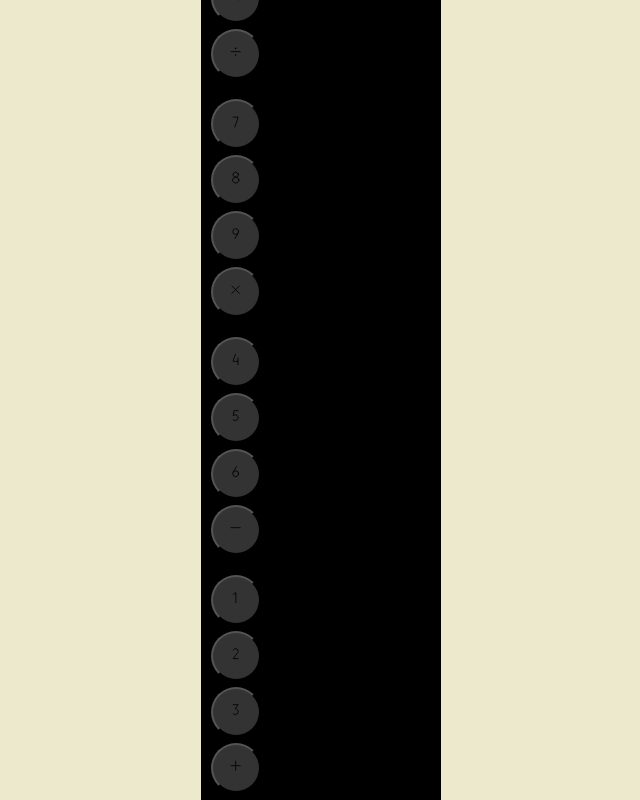
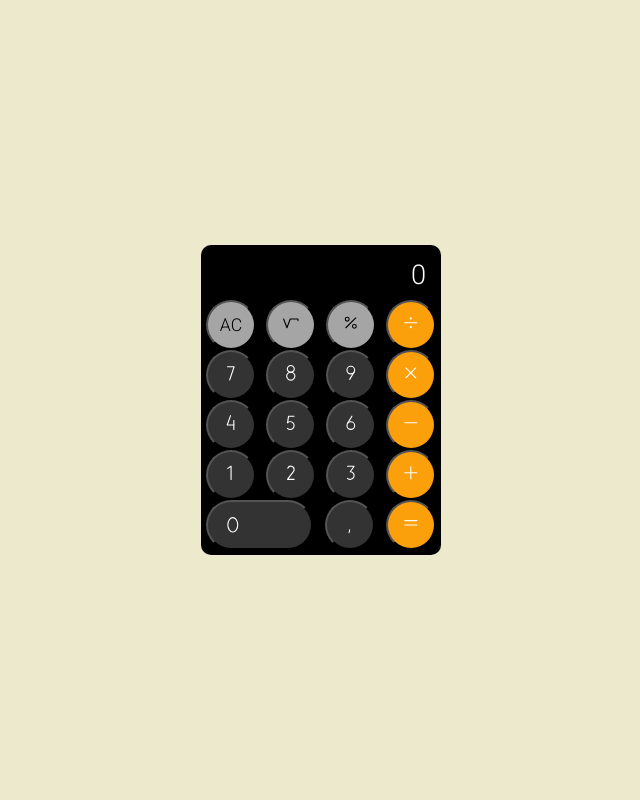
Before and after one commit to DouglasFloro/modal-calculator, a React (Vite) app: page / in a window 1280 px wide. Shown: the top 800 px of the page, without its empty margins (319-959 px from the left). Built offline with nearby package versions, Linux system fonts and the light colour scheme.

Commit message:
typing project

```diff
--- a/src/Calculator/index.tsx
+++ b/src/Calculator/index.tsx
@@ -14,161 +14,225 @@ import {
   NumberZero,
   Percent,
   Plus,
-  PlusMinus,
   Radical,
   X,
 } from 'phosphor-react';
 import * as S from './styles';
 
 export const Calculator: React.FC = () => {
-  const keyboardKey = [
+  const keyboardKey: {
+    line: {
+      isGrid: boolean;
+      buttons: {
+        id: number;
+        title: string | React.ReactNode;
+        value: string | number;
+        variant?: 'lg';
+        isColor: 'dark' | 'light' | 'orange';
+        colorFont: 'black' | 'white';
+      }[];
+    };
+  }[] = [
     {
-      line: [
+      line: {
+        isGrid: false,
+        buttons: [
           {
             id: 0,
             title: 'AC',
             value: 'clean',
-          isGrid: 'false',
+            variant: undefined,
+            isColor: 'light',
+            colorFont: 'black',
           },
 
           {
             id: 1,
             title: <Radical />,
             value: 'radical',
-          isGrid: 'false',
+            variant: undefined,
+            isColor: 'light',
+            colorFont: 'black',
           },
 
           {
             id: 2,
             title: <Percent />,
             value: 'percent',
-          isGrid: 'false',
+            variant: undefined,
+            isColor: 'light',
+            colorFont: 'black',
           },
 
           {
             id: 3,
             title: <Divide />,
             value: 'divide',
-          isGrid: 'false',
+            variant: undefined,
+            isColor: 'orange',
+            colorFont: 'white',
           },
         ],
       },
+    },
 
     {
-      line: [
+      line: {
+        isGrid: false,
+        buttons: [
           {
             id: 0,
             title: <NumberSeven />,
             value: 7,
-          isGrid: 'false',
+            variant: undefined,
+            isColor: 'dark',
+            colorFont: 'white',
           },
 
           {
             id: 1,
             title: <NumberEight />,
             value: 8,
-          isGrid: 'false',
+            variant: undefined,
+            isColor: 'dark',
+            colorFont: 'white',
           },
 
           {
             id: 2,
             title: <NumberNine />,
             value: 9,
-          isGrid: 'false',
+            variant: undefined,
+            isColor: 'dark',
+            colorFont: 'white',
           },
 
           {
             id: 3,
             title: <X />,
             value: 'multiplication',
-          isGrid: 'false',
+            variant: undefined,
+            isColor: 'orange',
+            colorFont: 'white',
           },
         ],
       },
+    },
     {
-      line: [
+      line: {
+        isGrid: false,
+        buttons: [
           {
             id: 0,
             title: <NumberFour />,
             value: 4,
-          isGrid: 'false',
+            variant: undefined,
+            isColor: 'dark',
+            colorFont: 'white',
           },
           {
             id: 1,
             title: <NumberFive />,
             value: 5,
-          isGrid: 'false',
+            variant: undefined,
+            isColor: 'dark',
+            colorFont: 'white',
           },
           {
             id: 2,
             title: <NumberSix />,
             value: 6,
-          isGrid: 'false',
+            variant: undefined,
+            isColor: 'dark',
+            colorFont: 'white',
           },
           {
             id: 3,
             title: <Minus />,
             value: 'subtraction',
-          isGrid: 'false',
+            variant: undefined,
+            isColor: 'orange',
+            colorFont: 'white',
           },
         ],
       },
+    },
 
     {
-      line: [
+      line: {
+        isGrid: false,
+        buttons: [
           {
             id: 0,
             title: <NumberOne />,
             value: 1,
-          isGrid: 'false',
+            variant: undefined,
+            isColor: 'dark',
+            colorFont: 'white',
           },
 
           {
             id: 1,
             title: <NumberTwo />,
             value: 2,
-          isGrid: 'false',
+            variant: undefined,
+            isColor: 'dark',
+            colorFont: 'white',
           },
 
           {
             id: 2,
             title: <NumberThree />,
             value: 3,
-          isGrid: 'false',
+            variant: undefined,
+            isColor: 'dark',
+            colorFont: 'white',
           },
 
           {
             id: 3,
             title: <Plus />,
             value: 'addition',
-          isGrid: 'false',
+            variant: undefined,
+            isColor: 'orange',
+            colorFont: 'white',
           },
         ],
       },
+    },
 
     {
-      line: [
+      line: {
+        isGrid: true,
+        buttons: [
           {
             id: 0,
             title: <NumberZero />,
             value: 0,
-          isGrid: 'true',
+            variant: 'lg',
+            isColor: 'dark',
+            colorFont: 'white',
           },
 
           {
             id: 1,
             title: ',',
             value: ',',
-          isGrid: 'true',
+            variant: undefined,
+            isColor: 'dark',
+            colorFont: 'white',
           },
 
           {
             id: 2,
             title: <Equals />,
             value: 'equal',
-          isGrid: 'true',
+            variant: undefined,
+            isColor: 'orange',
+            colorFont: 'white',
           },
         ],
+      },
     },
   ];
 
@@ -176,10 +240,15 @@ export const Calculator: React.FC = () => {
     <S.Wrapper>
       <S.Container>
         <S.Result>0</S.Result>
-        {keyboardKey.map((line, index) => (
-          <S.Line key={index}>
-            {line.line.map((button) => (
-              <S.Button key={button.id} value={button.value}>
+        {keyboardKey.map((ln, index) => (
+          <S.Line isGrid={ln.line.isGrid} key={index}>
+            {ln.line.buttons.map((button) => (
+              <S.Button
+                variant={button.variant}
+                isColor={button.isColor}
+                colorFont={button.colorFont}
+                key={button.id}
+                value={button.value}>
                 {button.title}
               </S.Button>
             ))}
--- a/src/Calculator/styles.ts
+++ b/src/Calculator/styles.ts
@@ -15,19 +15,21 @@ export const Container = styled.div`
   display: flex;
   flex-direction: column;
   background: #000;
-
-  & > div {
-    display: flex;
-    flex-direction: column;
-    gap: 6px;
-    padding: 10px;
-  }
+  border-radius: 10px;
+  padding: 5px 5px;
 `;
 
 export const Result = styled.section`
-  height: 35px;
-  background: #fff;
-  color: #000;
+  height: 50px;
+
+  display: flex;
+  justify-content: flex-end;
+  align-items: center;
+  padding: 10px;
+  background: #000;
+  color: #fff;
+  font-size: 1.7em;
+  border-radius: 10px;
 `;
 export const Line = styled.div<{ isGrid?: boolean }>`
   display: flex;
@@ -38,15 +40,27 @@ export const Line = styled.div<{ isGrid?: boolean }>`
     css`
       display: grid;
       grid-template-columns: 2fr 1fr 1fr;
+      justify-items: end;
     `}
 `;
 
-export const Button = styled.button<{ variant?: 'lg' }>`
+export const Button = styled.button<{
+  variant?: 'lg';
+  isColor: 'dark' | 'light' | 'orange';
+  colorFont: 'black' | 'white';
+}>`
   width: 50px;
   height: 50px;
   border-radius: 50%;
+  font-size: 1.1em;
 
-  background: #333333;
+  color: ${({ colorFont }) => (colorFont === 'black' ? '#000' : '#fff')};
+  background: ${({ isColor }) =>
+    isColor === 'dark'
+      ? '#333333'
+      : isColor === 'light'
+      ? '#A5A5A5'
+      : '#FB9F0B'};
 
   ${({ variant }) =>
     variant === 'lg' &&
```
Lines whose indentation alone changed are shown as unchanged.
